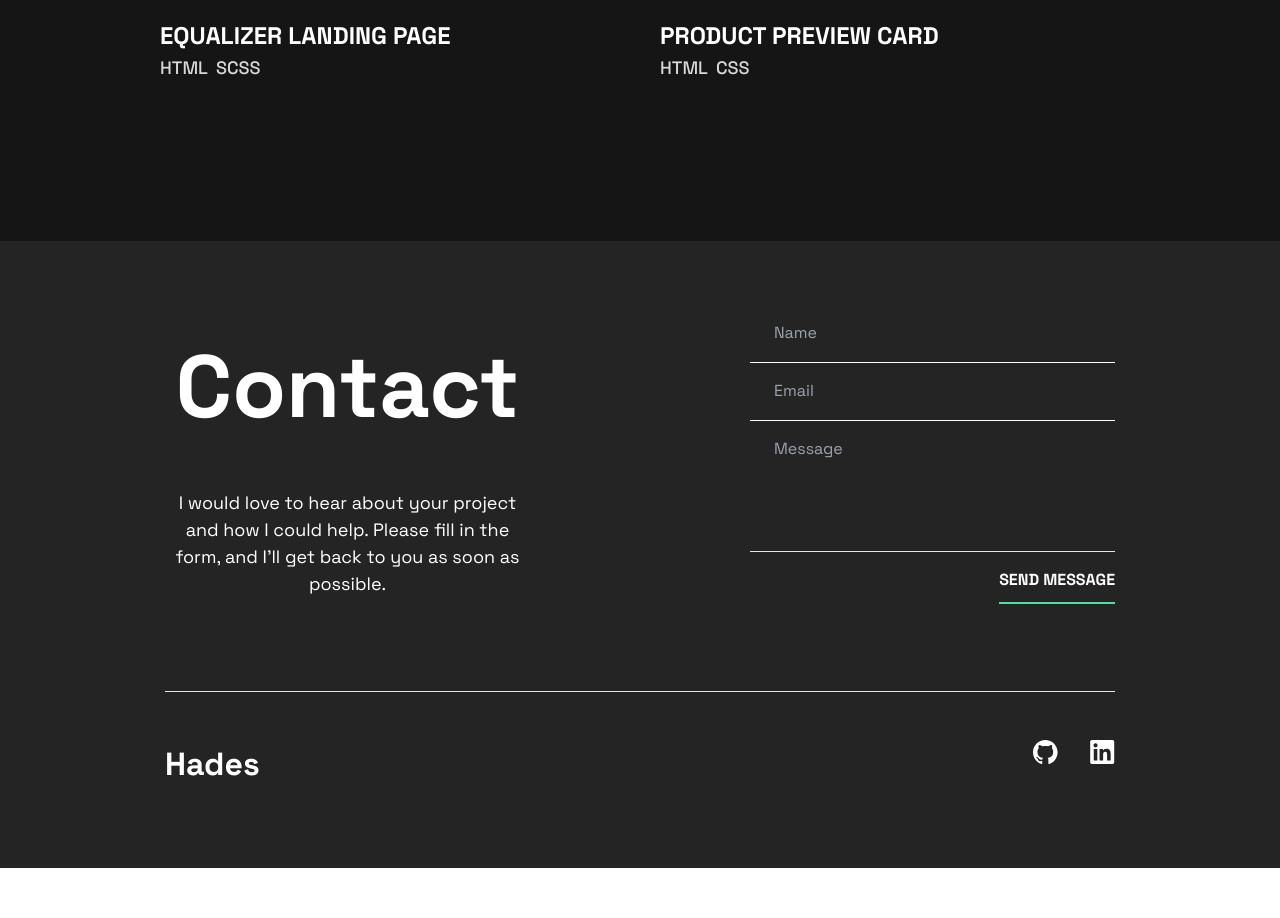
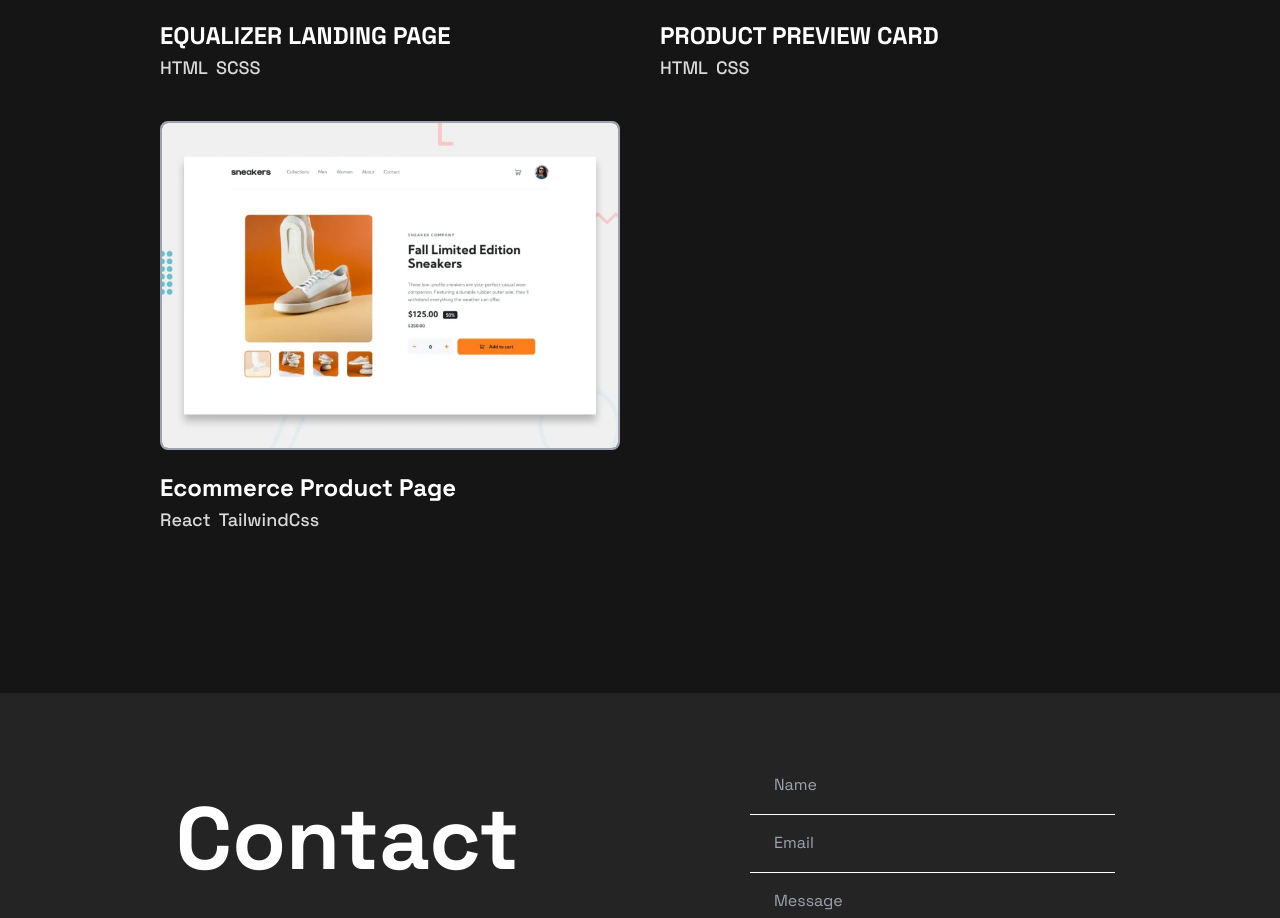
Before and after one commit to Hades1123/Landing-page-react, a React (Vite) app: page / in a window 1280 px wide. Shown: the part 1727-2645 px from the top of the page. Before the commit the page ends 2595 px from the top, so only its background shows below. Built offline with nearby package versions, Linux system fonts and the light colour scheme.

Commit message:
init ecommercePage

```diff
--- a/index.html
+++ b/index.html
@@ -5,7 +5,7 @@
   <meta charset="UTF-8" />
   <link rel="icon" type="image/svg+xml" href="/vite.svg" />
   <meta name="viewport" content="width=device-width, initial-scale=1.0" />
-  <title>Vite + React + TS</title>
+  <title>Portfolio</title>
 </head>
 
 <body>
--- a/src/components/single-page-developer-portfolio/data.ts
+++ b/src/components/single-page-developer-portfolio/data.ts
@@ -54,6 +54,16 @@ export const project = [
         link: 'https://hades1123.github.io/product-preview-card-component-main/',
         code: 'https://github.com/Hades1123/product-preview-card-component-main'
     },
+    {
+        background: "/ecommerce-product-page/ecommerce-product-page.png",
+        title: 'Ecommerce Product Page',
+        technology: [
+            'React',
+            'TailwindCss',
+        ],
+        link: '/ecommerce-product-page',
+        code: 'https://github.com/Hades1123/product-preview-card-component-main'
+    },
 ]
 
 export const socials = [
--- a/src/main.tsx
+++ b/src/main.tsx
@@ -6,6 +6,7 @@ import { RouterProvider } from "react-router/dom";
 import { LayoutPage } from '@/layout';
 import BrowserExtension from 'pages/browser-extension-manager';
 import CharacterCounterPage from './pages/character-counter';
+import { EcommerceProductPage } from './pages/ecommerce-product-page';
 
 const router = createBrowserRouter([
     {
@@ -19,6 +20,10 @@ const router = createBrowserRouter([
     {
         path: "/character-counter",
         element: <CharacterCounterPage />
+    },
+    {
+        path: "/ecommerce-product-page",
+        element: <EcommerceProductPage />,
     }
 ]);
 
--- /dev/null
+++ b/src/pages/ecommerce-product-page.tsx
@@ -0,0 +1,7 @@
+export const EcommerceProductPage = () => {
+    return (
+        <>
+            <h1>This is ecommerce page</h1>
+        </>
+    )
+}
```
Also changed, not shown: public/ecommerce-product-page/ecommerce-product-page.png (added).
